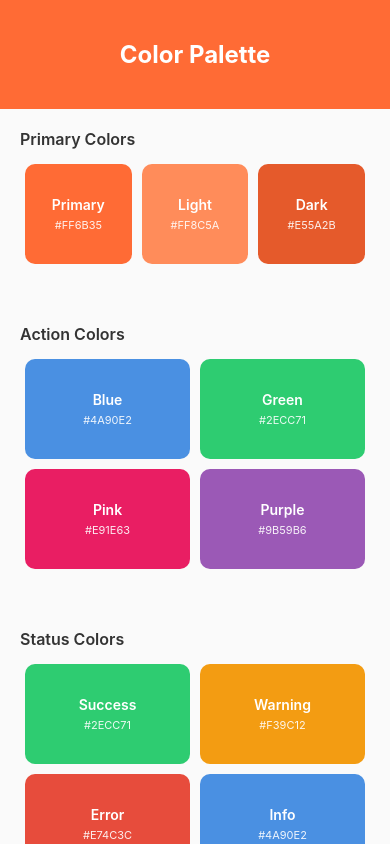
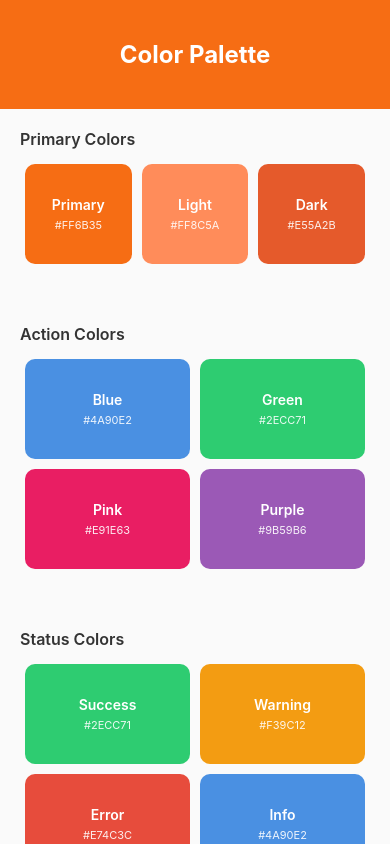
Before and after one commit to OUSL-RAr2/hostal-management-mobile, a React Native app: screen / in a window 390 px wide. Built offline with nearby package versions, Linux system fonts and the light colour scheme.

Commit message:
fix(colors): correct primary color value in color palette

```diff
--- a/src/styles/colors.js
+++ b/src/styles/colors.js
@@ -2,7 +2,7 @@
 
 const colors = {
   // Primary Colors
-  primary: '#FF6B35',        // Orange - main brand color
+  primary: '#F66D14',        // Orange - main brand color
   primaryLight: '#FF8C5A',   // Lighter orange
   primaryDark: '#E55A2B',    // Darker orange
 
```
